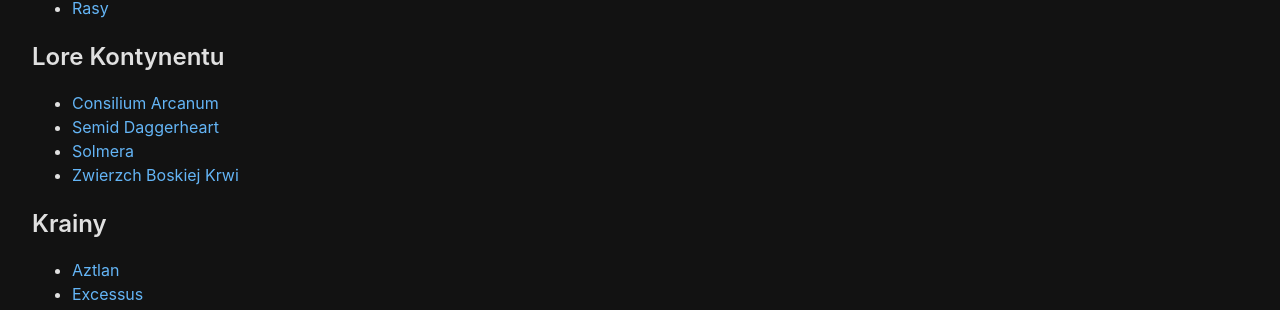
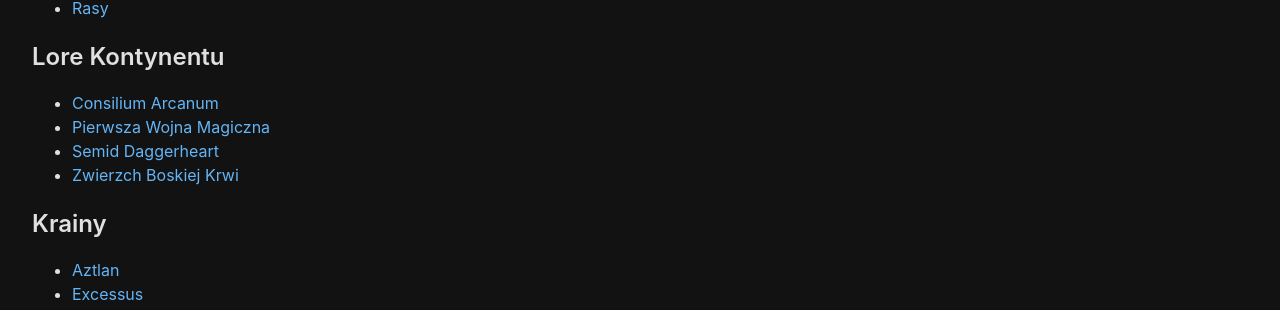
Before and after one commit to Geshura/dh-wiki, a Jekyll site: the page built from index.md, in a window 1280 px wide. Shown: the part 315-625 px from the top of the page. Built offline with Jekyll 4.4.1, drawn with Linux system fonts in a browser that asks for light colours.

Commit message:
Update index.md

```diff
--- a/index.md
+++ b/index.md
@@ -13,8 +13,8 @@ layout: default
 
 ## Lore Kontynentu
 - [Consilium Arcanum](/kontynent/consilium_arcanum.md)
+- [Pierwsza Wojna Magiczna](/kontynent/pierwsza_wojna_magiczna.md)
 - [Semid Daggerheart](/kontynent/semid_daggerheart.md)
-- [Solmera](/kontynent/solmera.md)
 - [Zwierzch Boskiej Krwi](/kontynent/zwierzch_boskiej_krwi.md)
 
 ## Krainy
```
